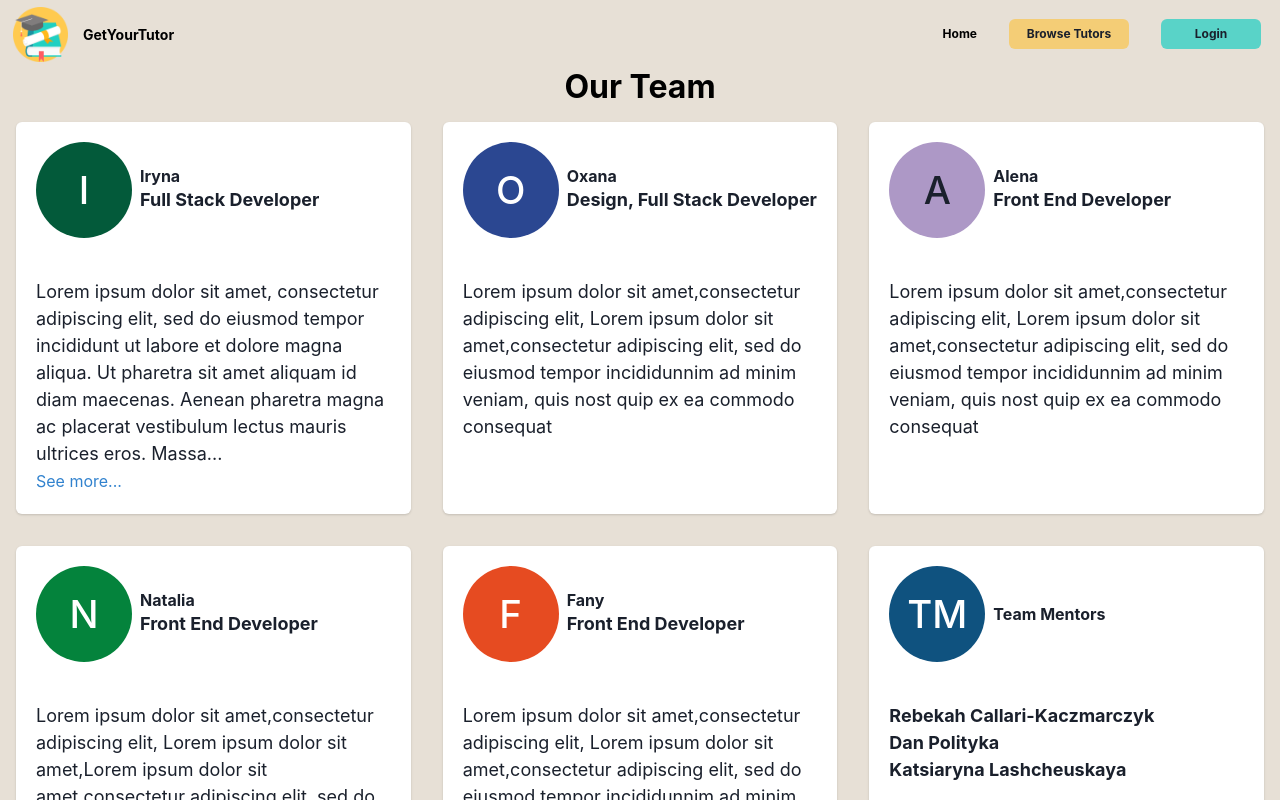
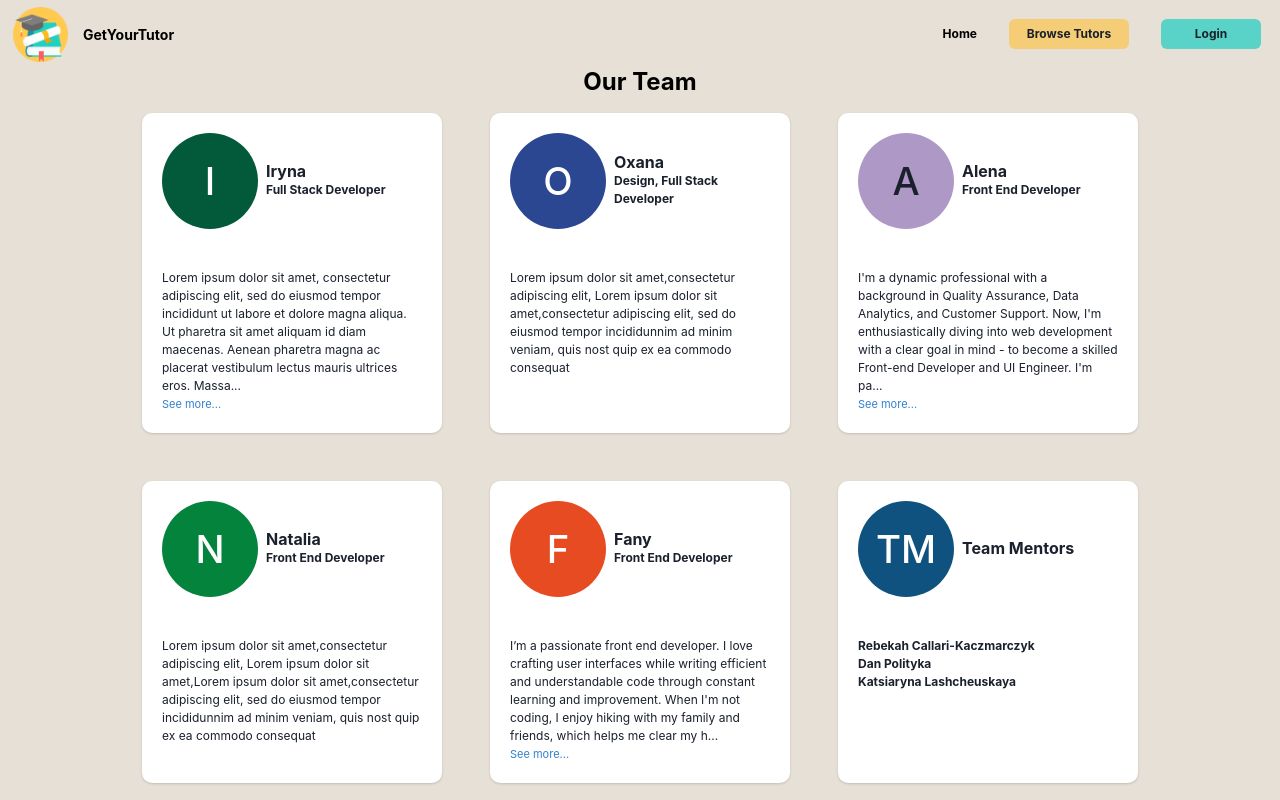
Before and after one commit to Code-the-Dream-School/ffprac-team2-front, a React (Vite) app: page /team in a window 1280 px wide. Shown: the top 800 px of the page. Built offline with nearby package versions, Linux system fonts and the light colour scheme.

Commit message:
Work in progress. Change font size, add info.

```diff
--- a/src/components/MemberCard.tsx
+++ b/src/components/MemberCard.tsx
@@ -34,9 +34,9 @@ const MemberCard: React.FC<Member> = ({ name, role, image, description }) => {
     };
     return (
         <Card
-            maxW="md"
-            overflowY="scroll"
-            fontSize={{ base: '16px', lg: '18px' }}
+            maxW="300px"
+            borderRadius="10px"
+            fontSize={{ base: '11px', lg: '12px' }}
             margin="1rem"
             minH={'300px'}
         >
@@ -58,6 +58,7 @@ const MemberCard: React.FC<Member> = ({ name, role, image, description }) => {
                         onClick={() => setIsExpanded(!isExpanded)}
                         variant="link"
                         color="blue.500"
+                        fontSize={{ base: '10px', lg: '11px' }}
                     >
                         {isExpanded ? 'See less' : 'See more...'}
                     </Button>
--- a/src/pages/OurTeam.tsx
+++ b/src/pages/OurTeam.tsx
@@ -24,8 +24,8 @@ const OurTeamPage: React.FC = () => {
             name: 'Alena',
             role: 'Front End Developer',
             image: '',
-            description:
-                'Lorem ipsum dolor sit amet,consectetur adipiscing elit, Lorem ipsum dolor sit amet,consectetur adipiscing elit, sed do eiusmod tempor incididunnim ad minim veniam, quis nost quip ex ea commodo consequat',
+            description: "I'm a dynamic professional with a background in Quality Assurance, Data Analytics, and Customer Support. Now, I'm enthusiastically diving into web development with a clear goal in mind - to become a skilled Front-end Developer and UI Engineer. I'm passionate about creating seamless user experiences that make a positive impact. Beyond coding, I find joy in various hobbies. Exploring hiking trails and enjoying nature's beauty keeps me grounded and inspired. Additionally, I enjoy practicing Pilates to stay focused and maintain mental clarity while tackling coding challenges."
+
         },
         {
             name: 'Natalia',
@@ -39,7 +39,8 @@ const OurTeamPage: React.FC = () => {
             role: 'Front End Developer',
             image: '',
             description:
-                'Lorem ipsum dolor sit amet,consectetur adipiscing elit, Lorem ipsum dolor sit amet,consectetur adipiscing elit, sed do eiusmod tempor incididunnim ad minim veniam, sed do eiusmod tempor incididunnim ad minim veniam, quis nost quip ex ea commodo consequat',
+                "I’m a passionate front end developer. I love crafting user interfaces while writing efficient and understandable code through constant learning and improvement. When I'm not coding, I enjoy hiking with my family and friends, which helps me clear my head and approach problems with a fresh perspective."
+
         },
         {
             name: 'Team Mentors',
@@ -50,11 +51,11 @@ const OurTeamPage: React.FC = () => {
     ];
 
     return (
-        <Box fontSize={{ base: '16px', lg: '18px' }} marginBottom="2rem">
-            <Heading as="h1" fontSize={{ base: '24px', lg: '32px' }} textAlign={'center'}>
+        <Box fontSize={{ base: '11px', lg: '12px' }} marginBottom="2rem">
+            <Heading as="h1" fontSize={{ base: 'lg', lg: '2xl' }} textAlign={'center'}>
                 Our Team
             </Heading>
-            <SimpleGrid columns={[1, 2, 2, 3]}>
+            <SimpleGrid columns={[1, 2, 2, 3]} spacing="4">
                 {team.map((member, index) => (
                     <MemberCard
                         key={index}
```
